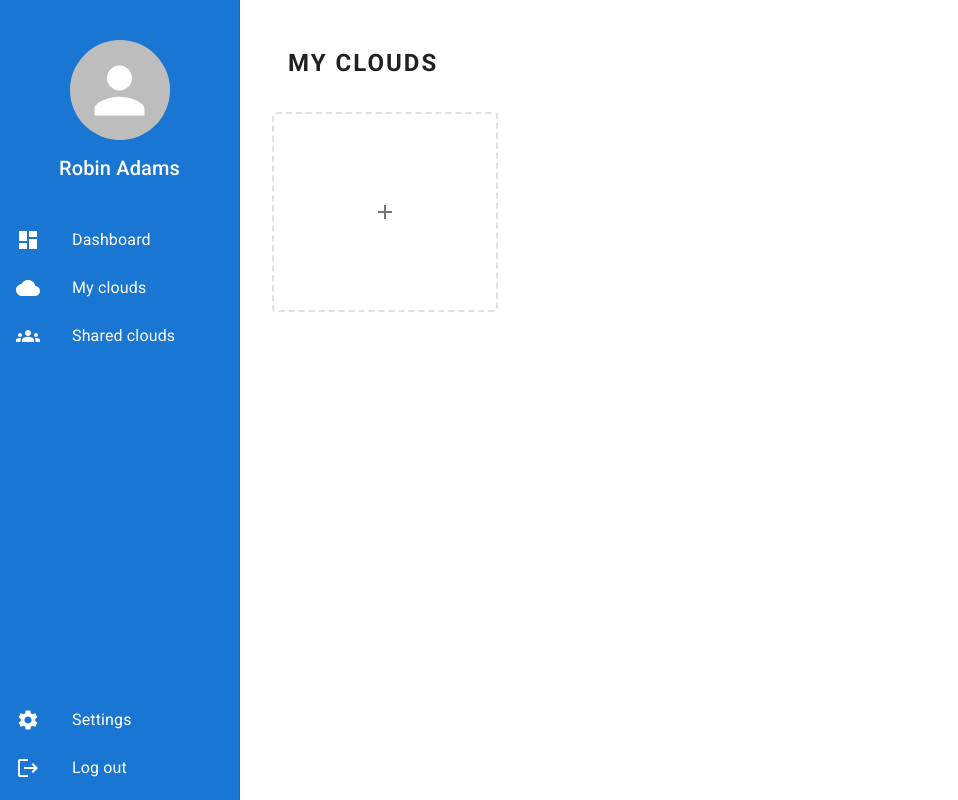
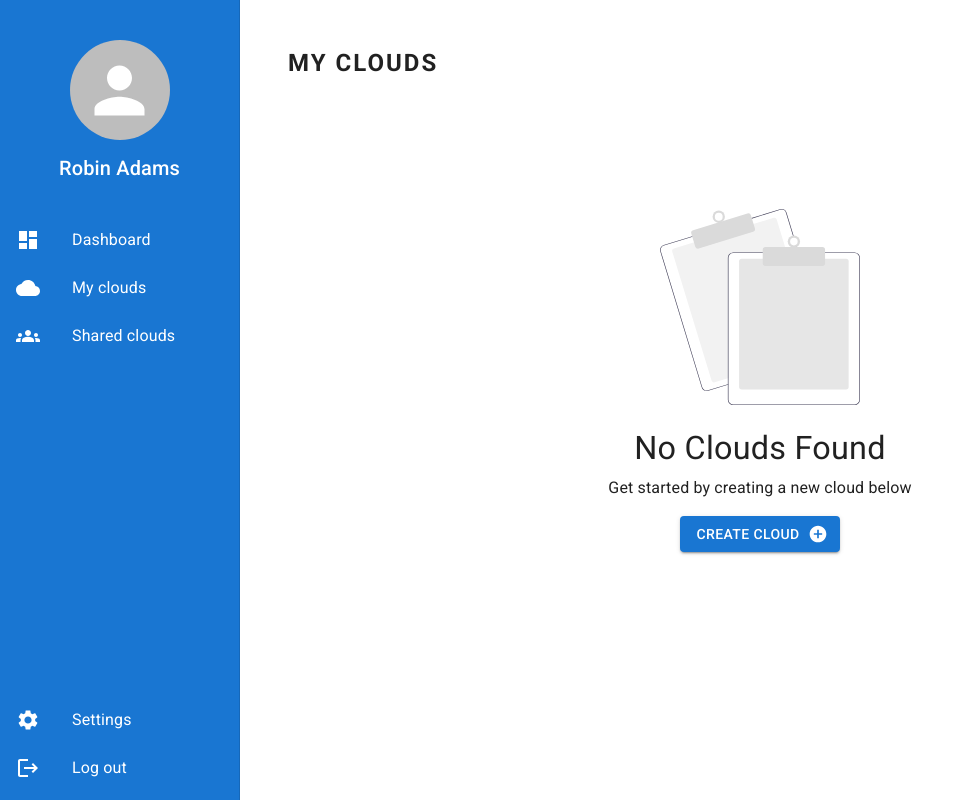
Before and after one commit to chrille0313/CloudHub, a Next.js app in the folder cloud-hub/: page /clouds in a window 1280 px wide. Shown: the whole page, without its empty margins (0-958 px from the left). Built offline with nearby package versions, Linux system fonts and the light colour scheme; what @mui/material-nextjs would draw is missing.

Commit message:
feat: update styling of clouds page

```diff
--- a/cloud-hub/src/app/(authenticated)/clouds/page.tsx
+++ b/cloud-hub/src/app/(authenticated)/clouds/page.tsx
@@ -4,17 +4,52 @@ import { Cloud } from '@/components/Cloud/types';
 import CreateNewCloudCard from '@/ui/Cards/CloudCard/CreateNewCloudCard';
 import { getAllClouds } from '@/components/Cloud/service';
 import CardGrid from '@/ui/Containers/GridContainer';
+import { Box, Button, Stack, Typography } from '@mui/material';
+import AddIcon from '@mui/icons-material/AddCircle';
+import Image from 'next/image';
+import NoData from '@/../public/graphics/undraw_no-data.svg';
+import NextLink from 'next/link';
 
 // TODO: Optimize using Suspense
 export default async function Clouds() {
   const clouds: Cloud[] = await getAllClouds();
 
   return (
-    <TitledSection title="My Clouds" padding="2rem" gap="1rem" flex={1}>
-      <CardGrid minHeight={200}>
-        <CreateNewCloudCard />
-        {...clouds.map((cloud) => <CloudCard key={cloud.name} cloud={cloud} />)}
-      </CardGrid>
+    <TitledSection
+      title="My Clouds"
+      padding="2rem"
+      gap="1rem"
+      flex={1}
+      minHeight="100vh"
+      contentProps={{ flex: 1 }}
+    >
+      {clouds.length > 0 ? (
+        <CardGrid>
+          <CreateNewCloudCard />
+          {...clouds.map((cloud) => <CloudCard key={cloud.name} cloud={cloud} />)}
+        </CardGrid>
+      ) : (
+        <Stack marginTop="10%" alignItems="center" justifyContent="center" gap={2}>
+          <Box maxWidth={200}>
+            <Image src={NoData} alt="No data" />
+          </Box>
+          <Stack alignItems="center" gap={1}>
+            <Typography variant="h4">No Clouds Found</Typography>
+            <Typography variant="body1" fontWeight="italic">
+              Get started by creating a new cloud below
+            </Typography>
+          </Stack>
+          <Button
+            variant="contained"
+            color="primary"
+            LinkComponent={NextLink}
+            href="/clouds/new"
+            endIcon={<AddIcon />}
+          >
+            Create Cloud
+          </Button>
+        </Stack>
+      )}
     </TitledSection>
   );
 }
```
Also changed, not shown: cloud-hub/public/graphics/undraw_no-data.svg (added).
